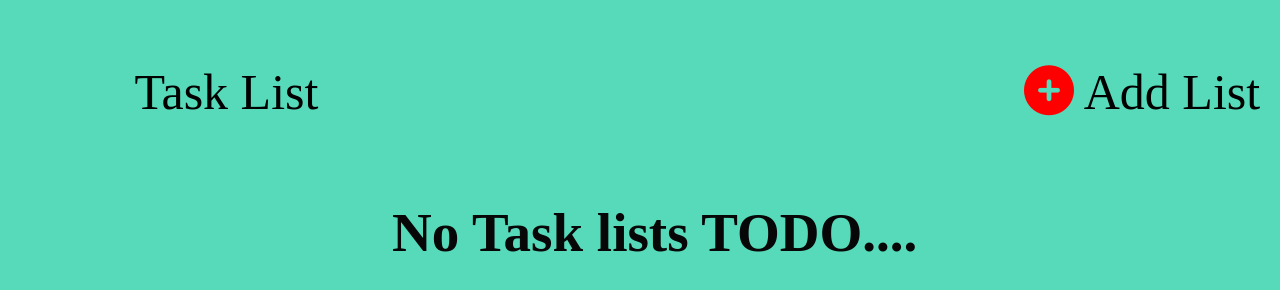
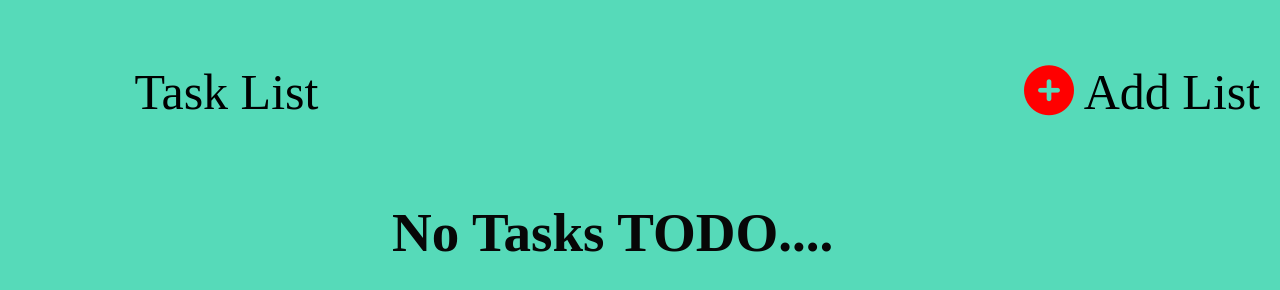
Before and after one commit to Methushelpathiwada/todojs, a plain HTML site: page index.html in a window 1280 px wide. Drawn offline with Linux system fonts and the light colour scheme.

Commit message:
Update index.html

```diff
--- a/index.html
+++ b/index.html
@@ -44,7 +44,7 @@
         <button class="innerlist-button" value="" onclick="completedtask(this)">mark as done</button>
      </div>
      <div id="empty-list">
-        No Task lists TODO....
+        No Tasks TODO....
     </div>
     <div id="outer_container">
         <div class="card">
```
